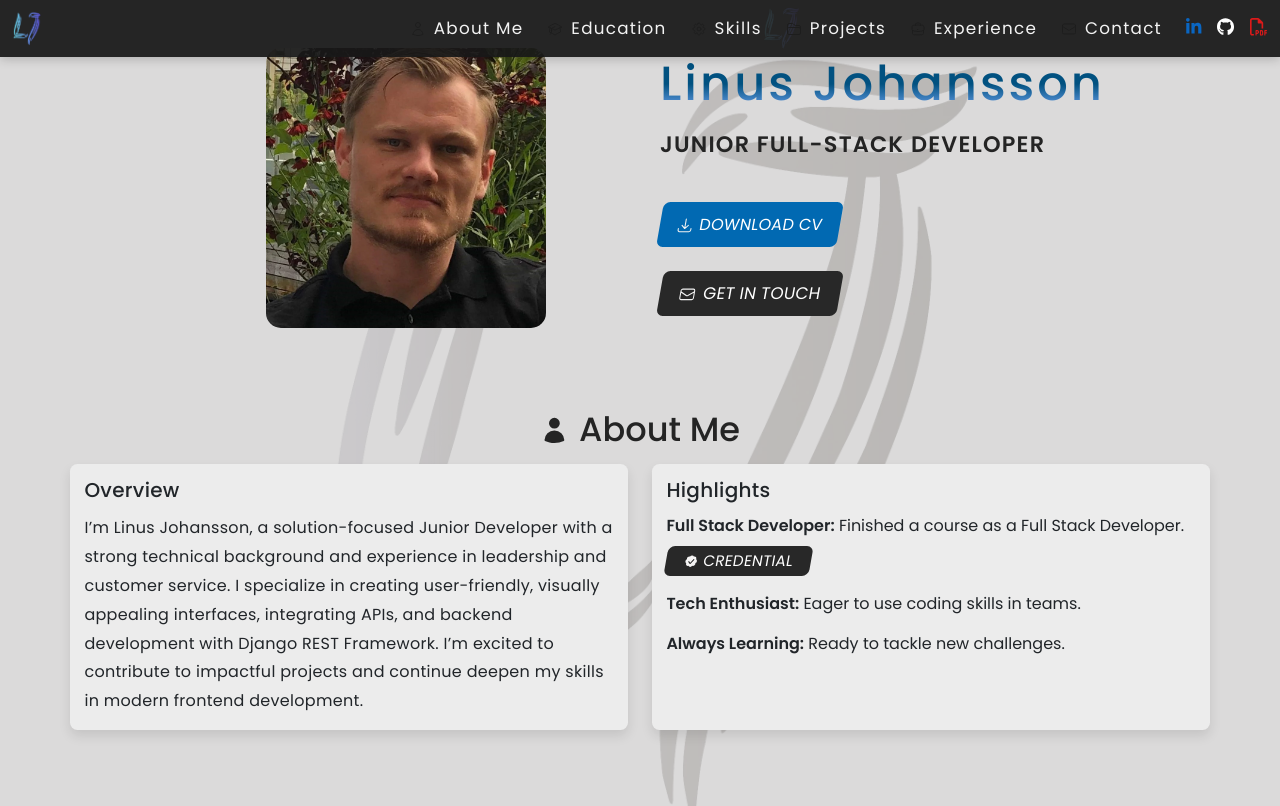
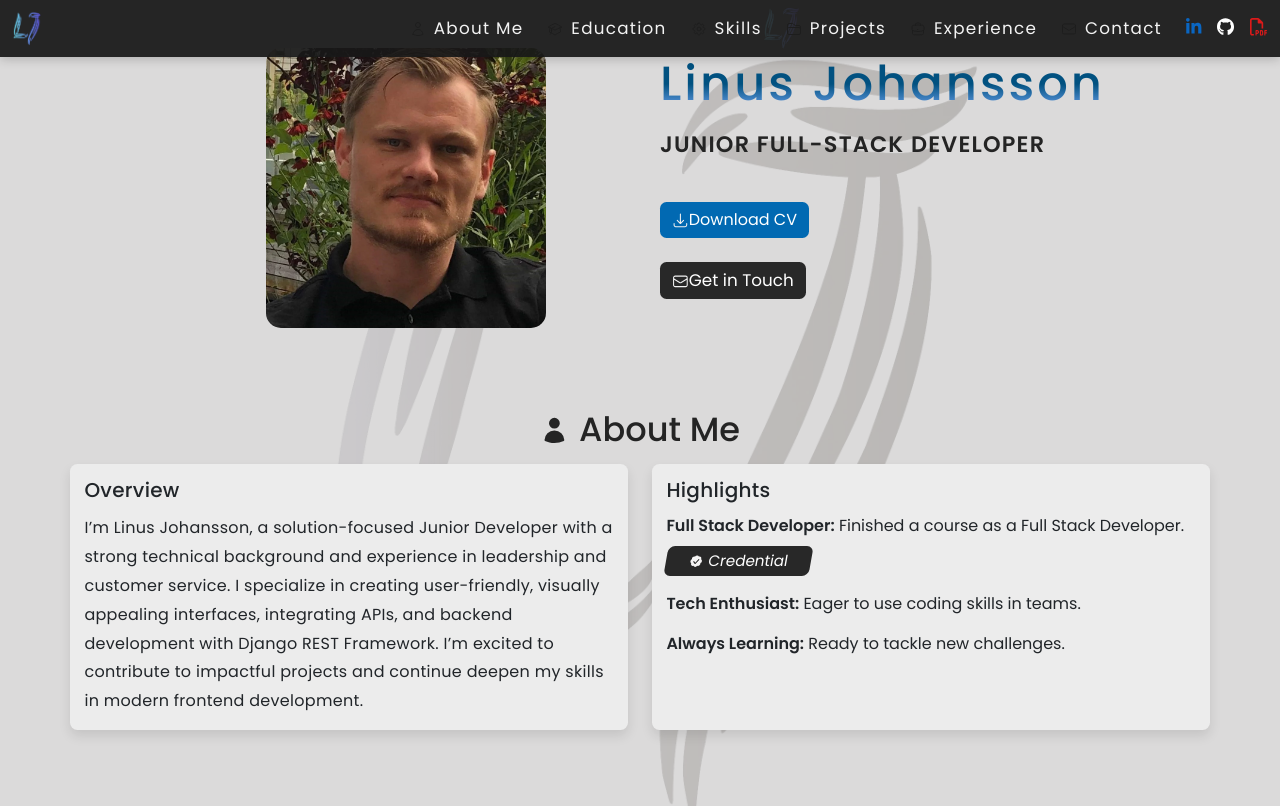
Before and after one commit to j0hanz/portfolio, a React (Vite) app: page / in a window 1280 px wide. Shown: the top 806 px of the page. Built offline with nearby package versions, Linux system fonts and the light colour scheme; no server answers.

Commit message:
Remove unused styles

```diff
--- a/src/components/styles/Button.module.css
+++ b/src/components/styles/Button.module.css
@@ -1,22 +1,5 @@
 .customButton {
-  width: 180px;
-  height: 45px;
   border: none;
   border-radius: 6.5px;
   transition: all 0.2s ease;
-  text-transform: uppercase;
-  letter-spacing: 0.3px;
-  transform: skew(-10deg);
-  max-width: 100%;
-  display: flex;
-  justify-content: space-evenly;
-  align-items: center;
 }
-
-.customButton:active {
-  transform: skew(-10deg) scale(0.96);
-}
-
-.customButton:hover {
-  filter: brightness(0.7);
-}
```
